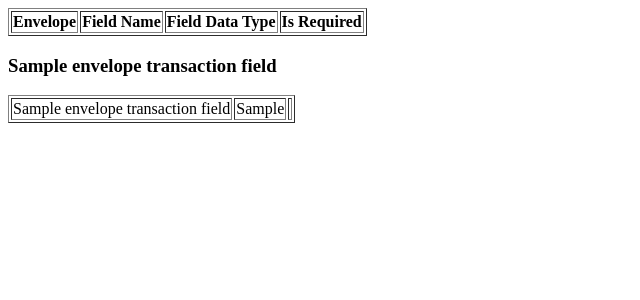
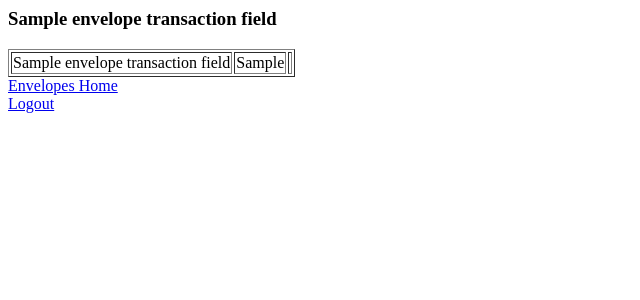
Before and after one commit to Jott2424/Envelopes, a Flask app: page /envelopes_view in a window 1280 px wide. Shown: the top 300 px of the page, without its empty margins (0-640 px from the left). Run offline with Flask 3, Linux system fonts and the light colour scheme; a user stored in the database is signed in; a database or web service that is not in the repository returns one stand-in record (values such as "Sample title"); lists and menus that the app fills with data are empty; some libraries are stand-ins or nearby versions.

Commit message:
added buttons to envelope view

```diff
--- a/Envelopes/templates/envelopes_create.html
+++ b/Envelopes/templates/envelopes_create.html
@@ -74,4 +74,8 @@ document.getElementById("add-tracker").addEventListener("click", function() {
     container.appendChild(div);
 });
 </script>
+
+<div class="btn-group2">
+  <a href="{{ url_for('envelopes_home_route') }}" class="btn">Envelopes Home</a>
+</div>
 {% endblock %}
--- a/Envelopes/templates/envelopes_view.html
+++ b/Envelopes/templates/envelopes_view.html
@@ -1,13 +1,5 @@
 {% block content %}
     {% if envelopes %}
-        <table border="1">
-            <thead>
-                <th>Envelope</th>
-                <th>Field Name</th>
-                <th>Field Data Type</th>
-                <th>Is Required</th>
-            </thead>
-        </table>
         {% for envelope, envelope_details in envelopes.items() %}
             <h3>{{ envelope }}</h3>
                 <table border="1">
@@ -23,4 +15,10 @@
                 </table>
         {% endfor %}
     {% endif %}
+    <div class="btn-group2">
+        <a href="{{ url_for('envelopes_home_route') }}" class="btn">Envelopes Home</a>
+    </div>
+    <div class="btn-group2">
+        <a href="{{ url_for('logout_route') }}" class="btn">Logout</a>
+    </div>
 {% endblock %}
```
